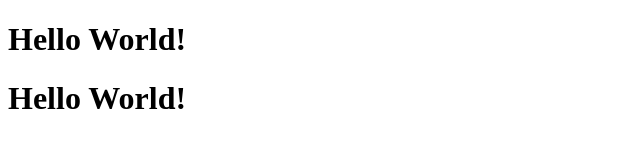
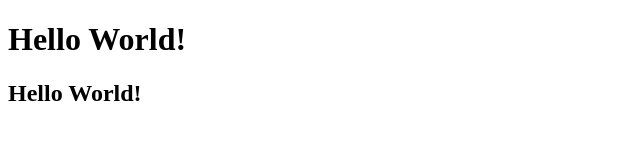
Before and after one commit to solovevv1/JS-basics, a plain HTML site: page index1.html in a window 1280 px wide. Shown: the whole page, without its empty margins (0-640 px from the left). Drawn offline with nearby package versions, Linux system fonts and the light colour scheme.

Commit message:
interactive programming

```diff
--- a/basic.js
+++ b/basic.js
@@ -1,7 +1,39 @@
-// ================DOM jQuery===============================================
+// ================ Interactive programming ============================
 
-let headingElement = document.getElementById("main-heading");
-console.log(headingElement.innerHTML);
+/* let timeUp = function () {
+    alert("Time is up!");
+};
+setTimeout (timeUp, 3000); */
+
+/* let counter = 1;
+let printMessage = function () {
+    console.log("You are looking at the screen " + counter + "sec already");
+    counter++;
+};
+let intervalId = setInterval(printMessage, 1000);
+clearInterval(intervalId); */
+
+/* let leftOffset = 0;
+let moveHeading = function () {
+    $("#main-heading").offset({ left: leftOffset });
+
+    leftOffset++;
+
+    if (leftOffset > 200) {
+        leftOffset = 0;
+    }
+};
+setInterval (moveHeading, 30); */
+
+/* let clickHandler = function (event) {
+    console.log("Click! " + event.pageX + " " + event.pageY);
+};
+$("html").click(clickHandler); */
+
+// ================ DOM jQuery===============================================
+
+/* let headingElement = document.getElementById("main-heading");
+console.log(headingElement.innerHTML); */
 
 // let newHeadingText = prompt("Enter a new heading:");
 // headingElement.innerHTML = newHeadingText;
@@ -18,7 +50,7 @@ console.log(headingElement.innerHTML);
 // $("h1").fadeOut(3000);
 // $("h1").text("This text will disappear soon").fadeOut(3000);
 // $("h1").fadeOut(2000).fadeIn(2000);
-$("h1").slideUp(1000).slideDown(1000);
+// $("h1").slideUp(1000).slideDown(1000);
 
 //================= FUNCTIONS =========================================
 
--- a/index1.html
+++ b/index1.html
@@ -10,7 +10,7 @@
     <script type="text/javascript" src="https://code.jquery.com/jquery-3.6.4.min.js"></script>
 
     <h1 id="main-heading">Hello World!</h1>
-    <h1 id="main-heading">Hello World!</h1>
+    <h2 id="main-heading">Hello World!</h2>
 
     <script src="/basic.js"></script>
 </body>
```
